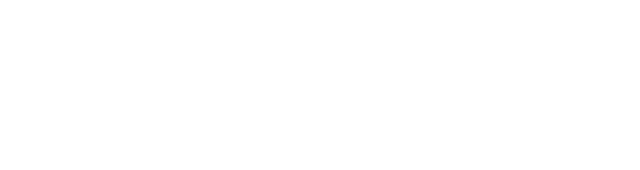
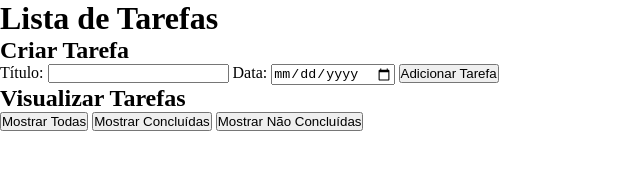
Before and after one commit to gus2222/Lista-de-Tarefas, a plain HTML site: page index.html in a window 1280 px wide. Shown: the whole page, without its empty margins (0-640 px from the left). Drawn offline with Linux system fonts and the light colour scheme.

Commit message:
Arquivo HTML desenvolvido

```diff
--- a/index.html
+++ b/index.html
@@ -4,8 +4,37 @@
     <meta charset="UTF-8">
     <meta name="viewport" content="width=device-width, initial-scale=1.0">
     <title>Lista de Tarefas</title>
+    <link rel="stylesheet" href="styles.css">
 </head>
 <body>
+    <header>
+        <h1>Lista de Tarefas</h1>
+    </header>
 
+    <main>
+        <section id="task-from">
+            <h2>Criar Tarefa</h2>
+            <form id="new-task-form">
+                <label for="title">Título:</label>
+                <input type="text" id="title" name="title" required>
+
+                <label for="date">Data:</label>
+                <input type="date" name="date" id="date">
+
+                <button type="submit" id="submit">Adicionar Tarefa</button>
+            </form>
+
+        </section>
+        <section id="task-list">
+            <h2>Visualizar Tarefas</h2>
+            <div>
+                <button id="show-all">Mostrar Todas</button>
+                <button id="show-completed">Mostrar Concluídas</button>
+                <button id="show-pending">Mostrar Não Concluídas</button>
+            </div>
+            <ul id="tasks"></ul>
+        </section>
+    </main>
+    <script type="module" src="js/app.js"></script>
 </body>
 </html>
```
